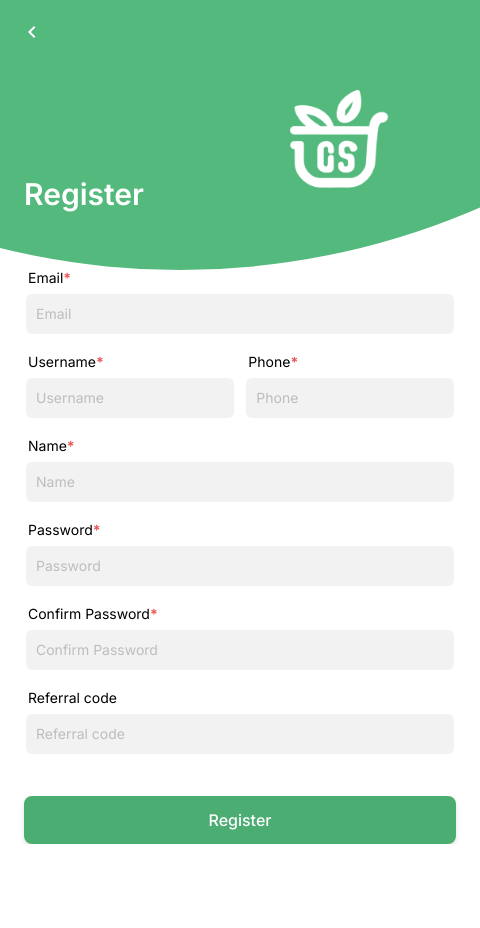
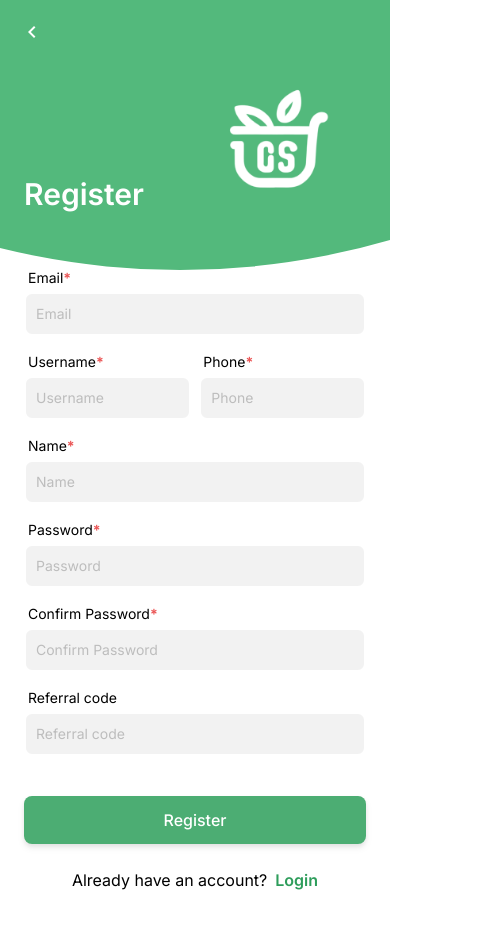
Before and after one commit to purwadhikafullstack/JCWDOL0901, a React (Create React App) app in the folder projects/client/: page /register in a window 390 px wide. Shown: the top 928 px of the page, 480 px wide, since content can reach past the window. Before the commit the page ends 844 px from the top, so only its background shows below. Built offline with nearby package versions, Linux system fonts and the light colour scheme.

Commit message:
fix responsive className

```diff
--- a/projects/client/src/pages/Register/RegisterMobile.jsx
+++ b/projects/client/src/pages/Register/RegisterMobile.jsx
@@ -6,7 +6,7 @@ import CircularBackgroundDecoration from "../../components/CircularBackgroundDec
 
 const RegisterMobile = () => {
 	return (
-		<div className="flex flex-col mx-auto w-[480px] h-screen overflow-hidden bg-white">
+		<div className="flex flex-col mx-auto flex-1 max-w-[480px] min-h-screen overflow-hidden bg-white">
 			<CircularBackgroundDecoration />
 			<BackButton url="/" />
 			<RegisterIllustration />
```
